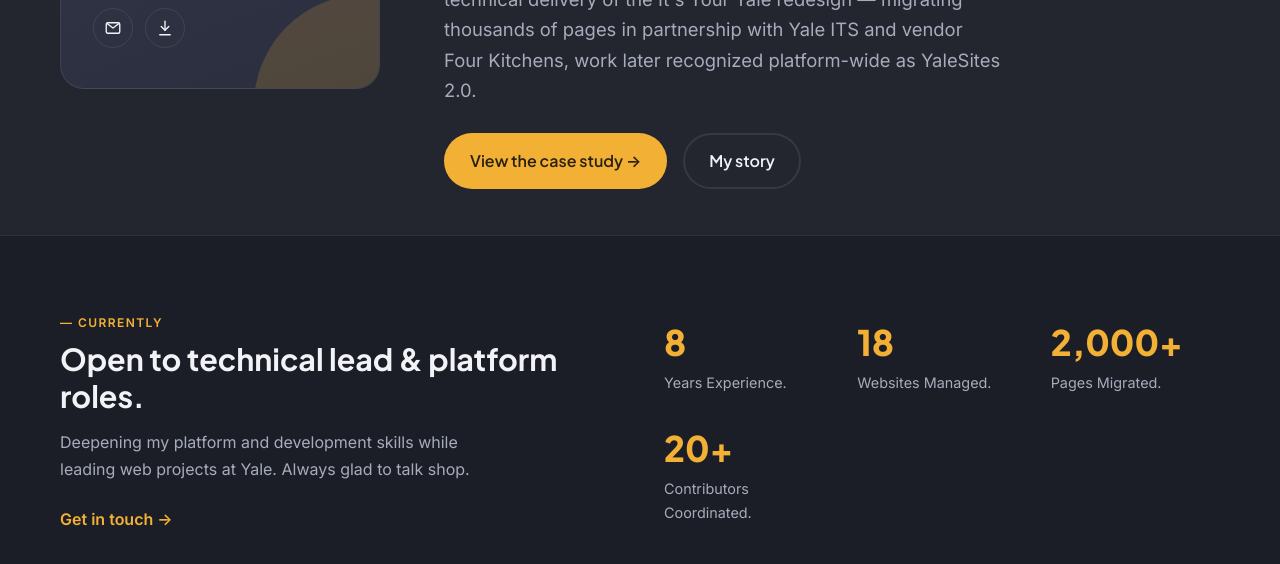
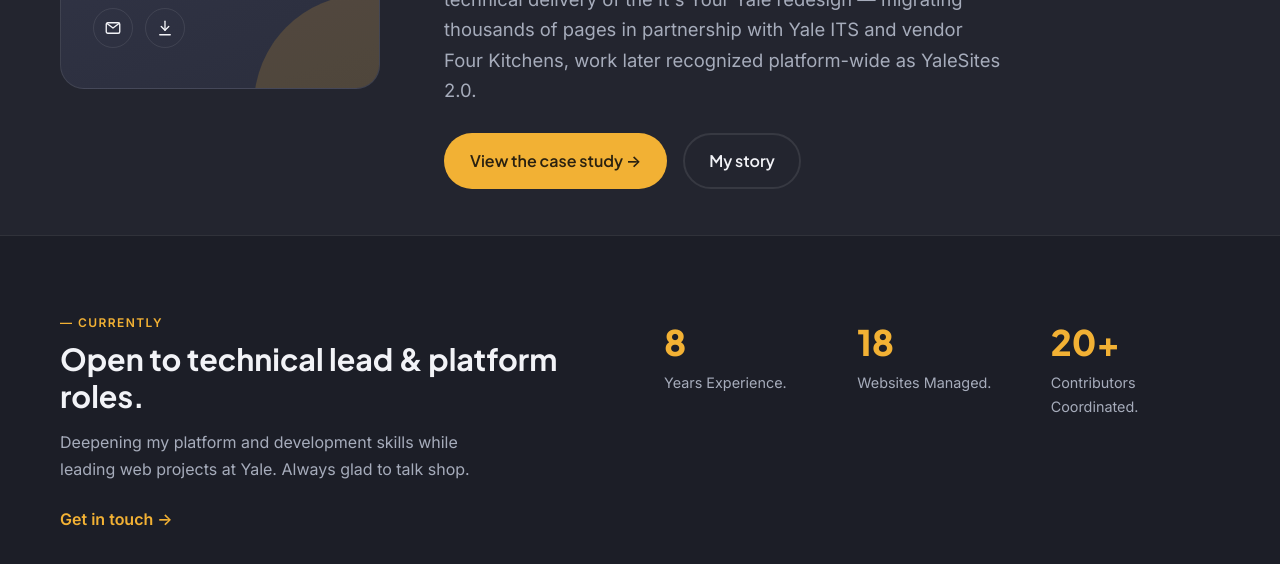
Before and after one commit to laingj1/portfolio, a plain HTML site: page index.html in a window 1280 px wide. Shown: the part 470-1034 px from the top of the page. Drawn offline with Linux system fonts and the light colour scheme.

Commit message:
Remove 'Pages Migrated' statistic from index.html
Removed the 'Pages Migrated' statistic from the HTML.

```diff
--- a/index.html
+++ b/index.html
@@ -90,10 +90,6 @@
             <div class="stat">
               <span class="stat__value">18</span>
               <span class="stat__label">Websites Managed.</span>
-            </div>
-            <div class="stat">
-              <span class="stat__value">2,000+</span>
-              <span class="stat__label">Pages Migrated.</span>
             </div>
             <div class="stat">
               <span class="stat__value">20+</span>
```
